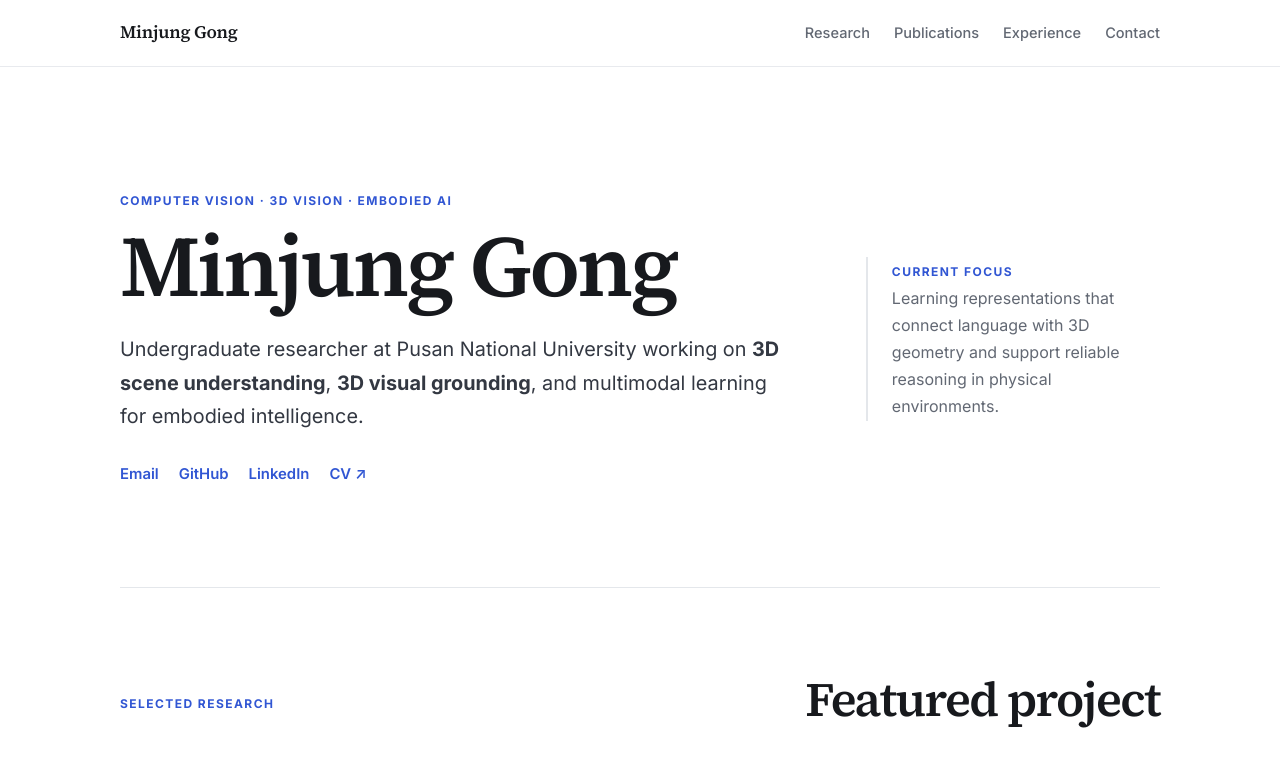
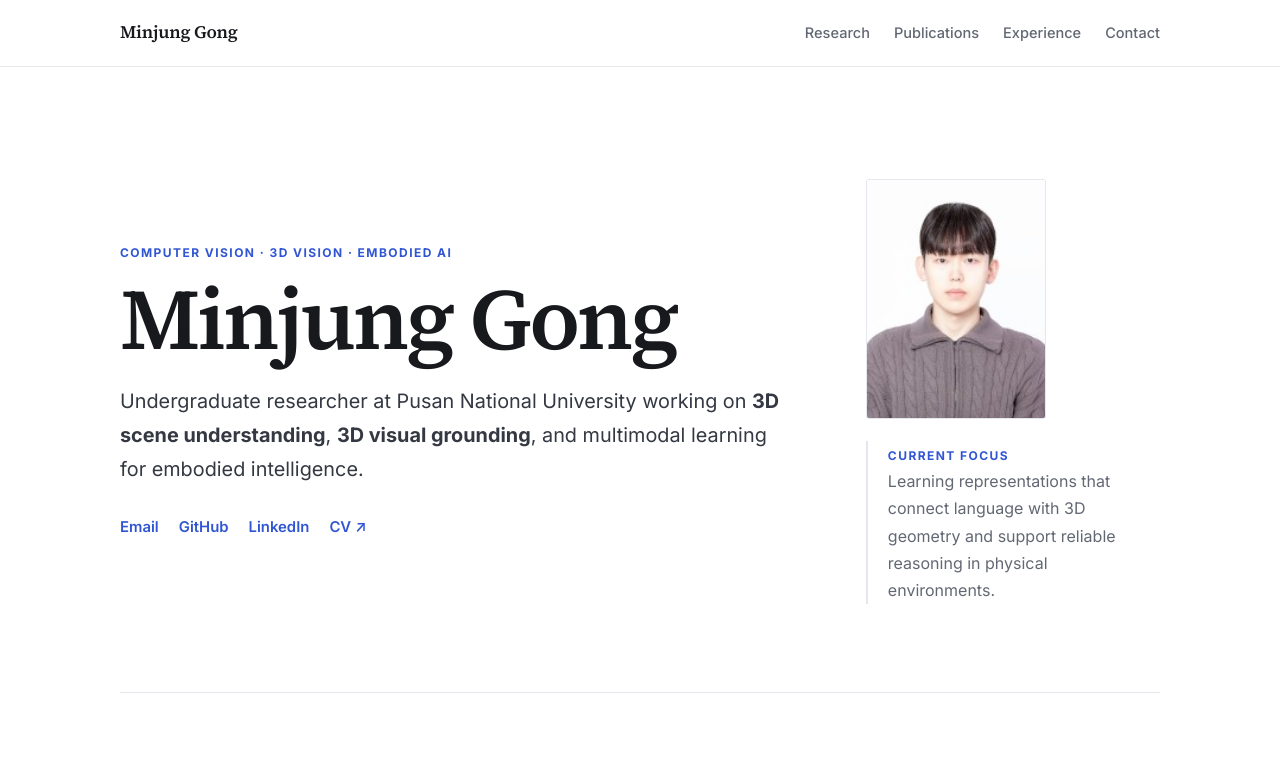
Before and after one commit to Squater0219/Squater0219.github.io, a plain HTML site: page index.html in a window 1280 px wide. Shown: the top 774 px of the page. Drawn offline with Linux system fonts and the light colour scheme.

Commit message:
Add profile photo to portfolio

```diff
--- a/index.html
+++ b/index.html
@@ -42,6 +42,8 @@
         </div>
       </div>
 
+      <div class="hero-side">
+        <img class="profile-photo" src="assets/minjung_gong.jpg" alt="Portrait of Minjung Gong" />
         <aside class="hero-note" aria-label="Current focus">
           <span class="note-label">Current focus</span>
           <p>
@@ -49,6 +51,7 @@
             support reliable reasoning in physical environments.
           </p>
         </aside>
+      </div>
     </section>
 
     <section class="section wrap" id="research">
--- a/styles.css
+++ b/styles.css
@@ -122,8 +122,26 @@ h3 { line-height: 1.35; }
   font-size: .93rem;
 }
 
+.hero-side {
+  display: grid;
+  gap: 22px;
+  align-self: center;
+}
+
+.profile-photo {
+  width: 180px;
+  max-width: 100%;
+  aspect-ratio: 3 / 4;
+  object-fit: cover;
+  object-position: center top;
+  border: 1px solid var(--line);
+  border-radius: 3px;
+  background: var(--surface);
+}
+
 .hero-note {
-  padding-left: 24px;
+  max-width: 260px;
+  padding-left: 20px;
   border-left: 2px solid var(--line);
   color: var(--muted);
 }
@@ -269,6 +287,8 @@ h3 { line-height: 1.35; }
     gap: 44px;
     padding: 80px 0 68px;
   }
+  .hero-side { max-width: 520px; }
+  .profile-photo { width: 150px; }
   .hero-note { max-width: 520px; }
   .section { padding: 64px 0; }
   .section-heading { display: block; }
```
Also changed, not shown: assets/minjung_gong.jpg (added). Lines whose indentation alone changed are shown as unchanged.
